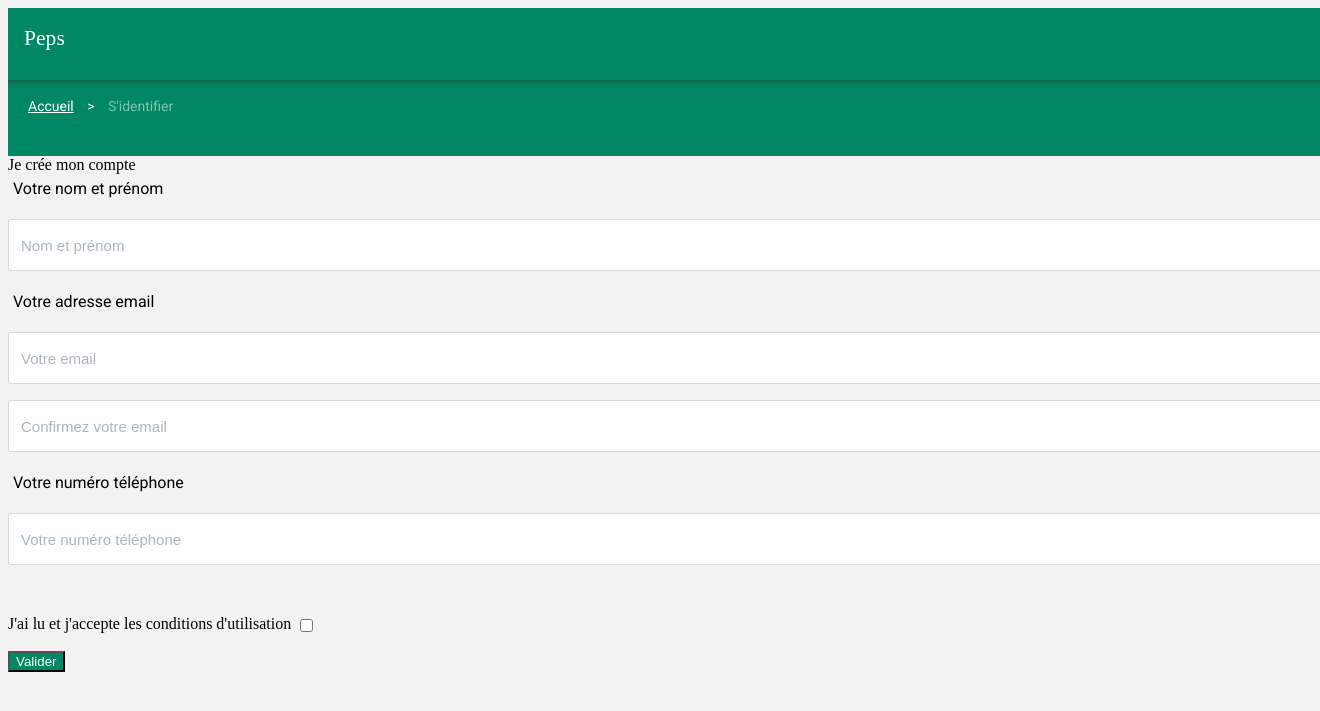
After one commit to betagouv/peps, a Django app: page /register in a window 1320 px wide; the page is wider, and only the part inside the window is pictured. The commit adds this page. Shown: the top 711 px of that part. Run offline with Django 3.2, Linux system fonts and the light colour scheme; parts of the project's set-up code (start-up, migrations or seed data) failed here and were passed over; some libraries are stand-ins or nearby versions.

Commit message:
Adds registration to the site (#155)

```diff
--- a/data/models/farmer.py
+++ b/data/models/farmer.py
@@ -66,6 +66,8 @@ class Farmer(models.Model):
     airtable_json = JSONField(null=True, blank=True)
     airtable_url = models.TextField(null=True)
 
+    cgu_approved = models.BooleanField(default=False)
+
     name = models.TextField(null=True, blank=True)
     email = models.EmailField(db_index=True, null=True, blank=True)
     phone_number = models.CharField(max_length=50, null=True, blank=True)
@@ -75,8 +77,8 @@ class Farmer(models.Model):
 
     cultures = models.TextField(null=True, blank=True)
 
-    lat = models.DecimalField(max_digits=9, decimal_places=6)
-    lon = models.DecimalField(max_digits=9, decimal_places=6)
+    lat = models.DecimalField(null=True, blank=True, max_digits=9, decimal_places=6)
+    lon = models.DecimalField(null=True, blank=True, max_digits=9, decimal_places=6)
 
     production = ChoiceArrayField(models.CharField(max_length=100, choices=PRODUCTIONS), default=list, null=True, blank=True)
     groups = ChoiceArrayField(models.CharField(max_length=200, choices=GROUPS), default=list, null=True, blank=True)
--- a/peps/settings.py
+++ b/peps/settings.py
@@ -200,7 +200,7 @@ SECURE_SSL_REDIRECT = os.getenv('PEPS_FORCE_HTTPS') == 'True'
 LOGIN_URL = '/login'
 MAGICAUTH_FROM_EMAIL = 'peps@beta.gouv.fr'
 MAGICAUTH_EMAIL_SUBJECT = 'Accédez à Peps !'
-MAGICAUTH_LOGGED_IN_REDIRECT_URL_NAME = 'app'
+MAGICAUTH_LOGGED_IN_REDIRECT_URL_NAME = '#'
 MAGICAUTH_EMAIL_FIELD = 'email'
 MAGICAUTH_EMAIL_HTML_TEMPLATE = 'email.html'
 MAGICAUTH_EMAIL_TEXT_TEMPLATE = 'email.txt'
--- a/templates/login-magicauth.html
+++ b/templates/login-magicauth.html
@@ -100,8 +100,8 @@
                 <label class="text-uppercase form-label" style="text-align: center; padding-top: 20px;">Pas encore de
                   compte ?</label>
                 <div class="card-body" style="padding-top: 5px; font-weight: normal;font-family: 'Roboto', sans-serif;">
-                  Pour partager votre expérience vous devez être identifié. <a href="/#/contact">Contactez-nous</a> pour
-                  créer un compte
+                  Pour partager votre expérience vous devez être identifié.  Contactez-nous. Pour
+                  <a href="/register">créer un compte c'est par ici</a> !
                 </div>
               </div>
             </div>
--- /dev/null
+++ b/templates/register.html
@@ -0,0 +1,157 @@
+{% load static %}
+<!doctype html>
+<html lang="en" dir="ltr">
+
+<head>
+    <link href="https://tabler.github.io/tabler/assets/css/dashboard.css" rel="stylesheet">
+    <link rel="stylesheet" href="https://fonts.googleapis.com/css?family=Roboto:100,300,400,500,700,900">
+    <link rel="icon" href="{% static 'favicon.ico' %}">
+    <style type="text/css" media="screen">
+        header {
+            width: 100%;
+            background: #008763;
+            height: 64px;
+            padding: 4px 16px;
+        }
+
+        .header-logo {
+            font-size: 1.35rem;
+            line-height: 1.5;
+            white-space: nowrap;
+            color: white;
+            text-decoration: none;
+            outline: currentcolor none medium;
+            padding-top: 10px;
+        }
+
+        #breadcrumbs {
+            width: 100%;
+            background: #008763;
+            box-shadow: inset 0px 14px 10px -15px #333;
+            color: white;
+            font-family: 'Roboto', sans-serif;
+            font-size: 14px;
+            padding-top: 18px;
+            padding-left: 20px;
+            height: 58px;
+        }
+
+        input[type="text"],
+        input[type="email"] {
+            display: block;
+            width: 100%;
+            height: 2.375rem;
+            padding: 0.375rem 0.75rem;
+            font-size: 0.9375rem;
+            font-weight: 400;
+            line-height: 1.6;
+            color: #495057;
+            background-color: #fff;
+            background-clip: padding-box;
+            border: 1px solid rgba(0, 40, 100, 0.12);
+            border-radius: 3px;
+            transition: border-color 0.15s ease-in-out, box-shadow 0.15s ease-in-out;
+        }
+
+        input[type="checkbox"] {
+            margin-left: 5px;
+            vertical-align: middle;
+        }
+
+        input::placeholder {
+            color: #adb5bd;
+        }
+
+        .error-message {
+            color: #bf3737;
+            font-family: 'Roboto', sans-serif;
+            font-size: 0.9em;
+            margin-top: -10px;
+            padding-left: 5px;
+            padding-right: 5px;
+        }
+    </style>
+</head>
+
+<body style="background-color: #f2f2f2;">
+    <header>
+        <div class="header-logo">
+            Peps</div>
+    </header>
+    <div id="breadcrumbs">
+        <a style="color: white;" href="/#/map">Accueil</a> <span
+            style="padding-left: 10px; padding-right: 10px;">></span> <span style="opacity: 0.5;">S'identifier</span>
+    </div>
+    <div class="page" style="display: block; min-height: auto;">
+        <div class="main-page">
+            <div class="container">
+                <div class="my-3 my-md-5">
+                    <div class="row row-cards" style="margin-top: 0px;">
+                        <div class="col col-login col-8 mx-auto">
+
+                            <form class="card" method="post">
+                                {% csrf_token %}
+
+                                <div class="card-body p-4">
+                                    {% if messages %}
+                                    <div class="text-center" role="alert">
+                                        {% for message in messages %}
+                                        <p {% if message.tags %}class="alert alert-{{ message.tags }}" {% endif %}>
+                                            {{ message }}</p>
+                                        {% endfor %}
+                                    </div>
+                                    {% endif %}
+                                    <div class="form-group">
+                                        <label class="text-uppercase form-label" style="text-align: center;">Je crée mon
+                                            compte</label><br />
+
+                                        <div class="card-body"
+                                            style="font-weight: normal;font-family: 'Roboto', sans-serif; padding: 5px 5px 5px 5px;">
+                                            Votre nom et prénom
+                                        </div>
+                                        <p>{{form.name}}</p>
+                                        {% for error in form.name.errors %}
+                                            <p class="error-message">{{ error }}</p>
+                                        {% endfor %}
+
+                                        <div class="card-body"
+                                            style="font-weight: normal;font-family: 'Roboto', sans-serif; padding: 5px 5px 5px 5px;">
+                                            Votre adresse email
+                                        </div>
+                                        <p>{{form.email}}</p>
+                                        {% for error in form.email.errors %}
+                                            <p class="error-message">{{ error }}</p>
+                                        {% endfor %}
+                                        <p>{{form.email2}}</p>
+                                        {% for error in form.email2.errors %}
+                                            <p class="error-message">{{ error }}</p>
+                                        {% endfor %}
+
+                                        <div class="card-body"
+                                            style="font-weight: normal;font-family: 'Roboto', sans-serif; padding: 5px 5px 5px 5px;">
+                                            Votre numéro téléphone
+                                        </div>
+                                        <p>{{form.phone_number}}</p>
+                                        {% for error in form.phone_number.errors %}
+                                            <p class="error-message">{{ error }}</p>
+                                        {% endfor %}
+
+                                        <br/>
+                                        <p>{{ form.cgu_approved.label }} {{ form.cgu_approved }} </p>
+                                        {% for error in form.cgu_approved.errors %}
+                                            <p class="error-message">{{ error }}</p>
+                                        {% endfor %}
+
+                                        <button type="submit" style="background-color: #008763;color: white;"
+                                            class="btn btn-block">Valider</button>
+                                    </div>
+                            </form>
+                        </div>
+                    </div>
+                </div>
+            </div>
+        </div>
+    </div>
+</body>
+
+</html>
--- a/web/urls.py
+++ b/web/urls.py
@@ -1,8 +1,9 @@
 from django.urls import path
-from web.views import FormView, VueAppDisplayView, logout_view
+from web.views import SimulatorFormView, VueAppDisplayView, logout_view, RegisterView
 
 urlpatterns = [
     path('', VueAppDisplayView.as_view(), name='app'),
-    path('simulator', FormView.as_view(), name='form_view'),
+    path('simulator', SimulatorFormView.as_view(), name='form_view'),
     path('logout', logout_view, name='logout'),
+    path('register', RegisterView.as_view(), name='register'),
 ]
--- a/web/views.py
+++ b/web/views.py
@@ -1,9 +1,14 @@
-from django.views.generic import TemplateView
+from django.views.generic import TemplateView, FormView
 from django.contrib.auth.mixins import UserPassesTestMixin
 from django.contrib.auth import logout
-from django.shortcuts import redirect
+from django.contrib.auth import login, authenticate
+from django.conf import settings
+from django.urls import reverse_lazy
+from django.shortcuts import redirect, render
 
-class FormView(UserPassesTestMixin, TemplateView):
+from web.registerform import RegisterForm
+
+class SimulatorFormView(UserPassesTestMixin, TemplateView):
     """
     This view is the in-house basic form.
     """
@@ -18,6 +23,23 @@ class VueAppDisplayView(TemplateView):
     """
     template_name = 'application.html'
 
+
+class RegisterView(FormView):
+
+    form_class = RegisterForm
+    success_url = reverse_lazy("magicauth-email-sent")
+    template_name = 'register.html'
+
+    def form_valid(self, form):
+        form.save()
+        next_view = self.request.GET.get(
+            "next",
+            f"/{settings.MAGICAUTH_LOGGED_IN_REDIRECT_URL_NAME}/"
+        )
+        current_site = self.request.site
+        form.send_email(current_site, next_view)
+        return super().form_valid(form)
+
 def logout_view(request):
     logout(request)
     return redirect('/#/map')
```
Also changed, not shown: web/registerform.py (added, +83 -0 lines), data/migrations/0082_auto_20200527_1459.py (added), data/migrations/0083_farmer_cgu_approved.py (added).
